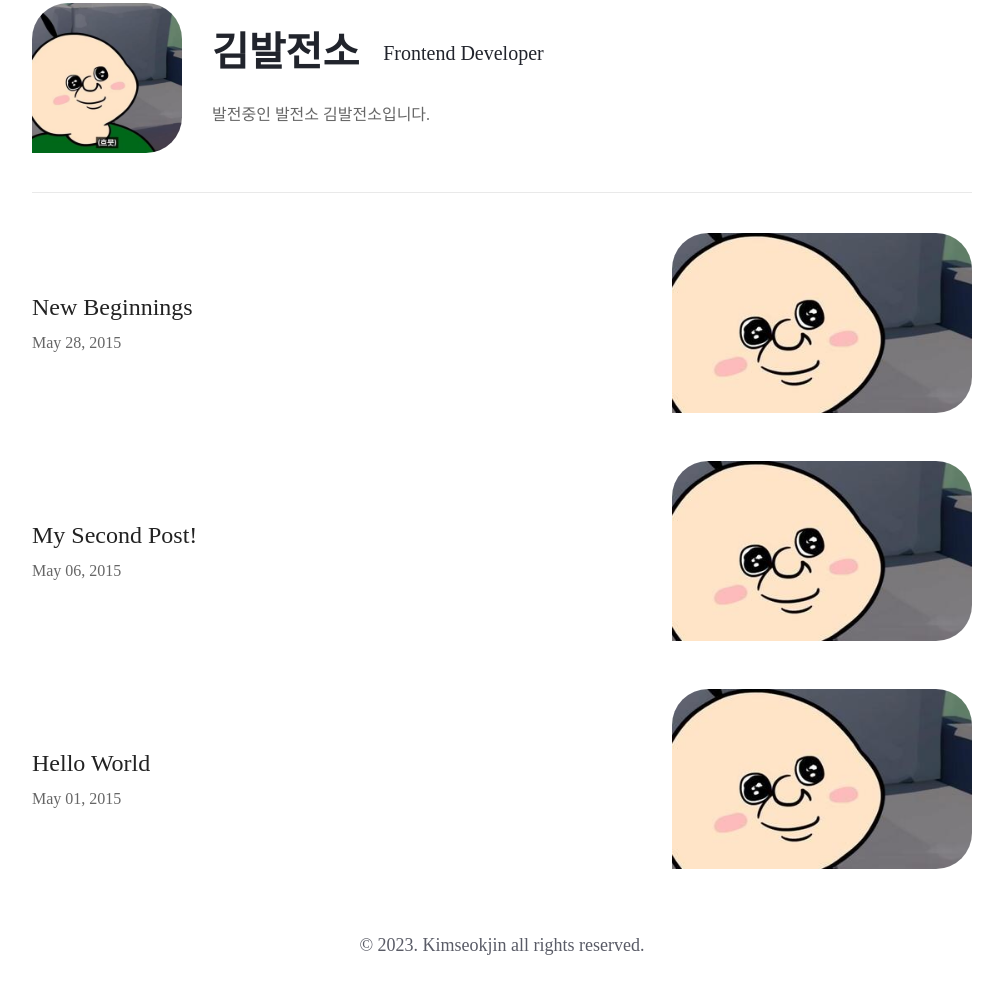
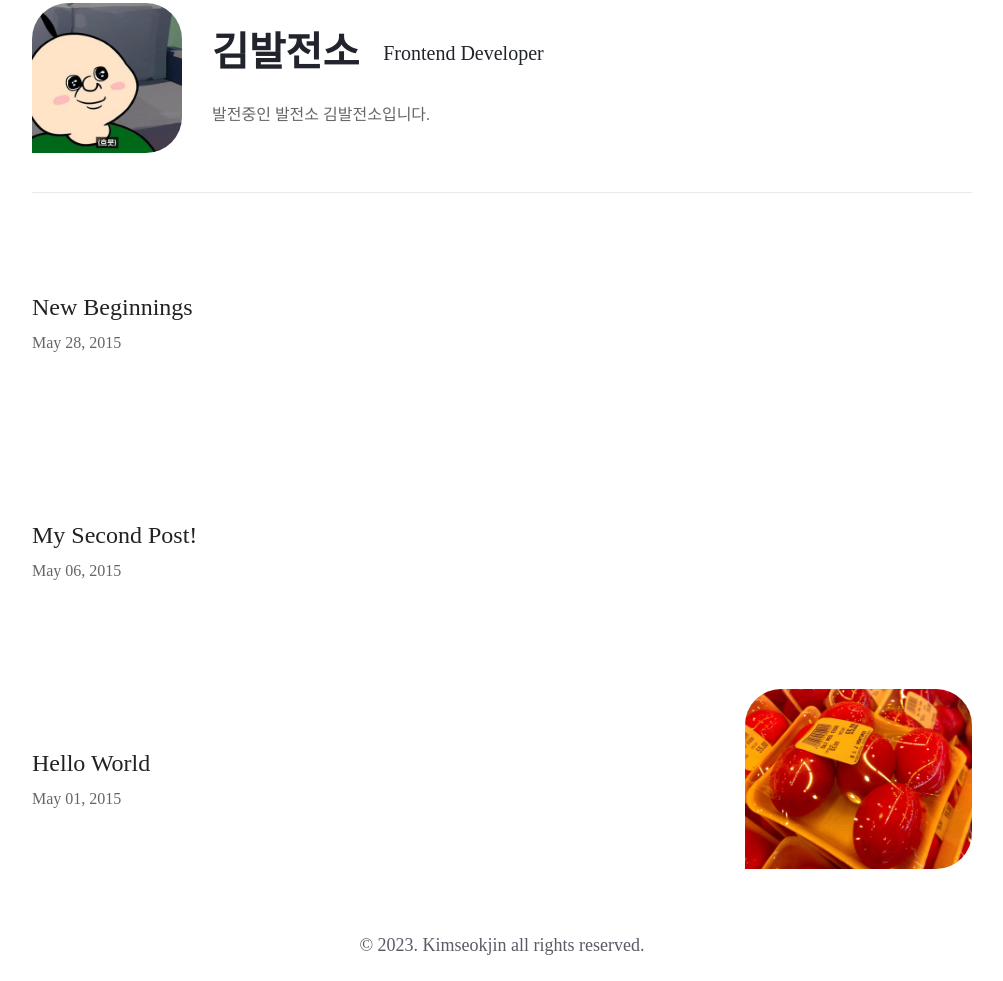
Before and after one commit to SEOKKAMONI/blog, a Gatsby site: page / in a window 1280 px wide. Shown: the part 137-1118 px from the top of the page, without its empty margins (138-1141 px from the left). Built offline with nearby package versions, Linux system fonts and the light colour scheme; Gatsby itself is replaced by a stand-in of ours.

Commit message:
feat: add Thumbnail Image

````diff
--- a/content/blog/hello-world/index.md
+++ b/content/blog/hello-world/index.md
@@ -1,4 +1,5 @@
 ---
+thumbnail: "./salty_egg.jpg"
 title: Hello World
 date: "2015-05-01T22:12:03.284Z"
 description: "Hello World"
@@ -24,7 +25,7 @@ Oh, and here's a great quote from this Wikipedia on
 You can also write code blocks here!
 
 ```js
-const saltyDuckEgg = "chinese preserved food product"
+const saltyDuckEgg = "chinese preserved food product";
 ```
 
 | Number | Title                                    | Year |
--- a/gatsby-config.js
+++ b/gatsby-config.js
@@ -22,12 +22,11 @@ module.exports = {
     },
   },
   plugins: [
-    `gatsby-plugin-image`,
     {
       resolve: `gatsby-source-filesystem`,
       options: {
+        name: `blog`,
         path: `${__dirname}/content/blog`,
-        name: `blog`,
       },
     },
     {
@@ -55,6 +54,7 @@ module.exports = {
           },
           `gatsby-remark-prismjs`,
           `gatsby-plugin-emotion`,
+          `gatsby-plugin-image`,
         ],
       },
     },
@@ -120,7 +120,7 @@ module.exports = {
         // https://css-tricks.com/meta-theme-color-and-trickery/
         // theme_color: `#663399`,
         display: `minimal-ui`,
-        icon: `src/assets/gatsby-icon.png`, // This path is relative to the root of the site.
+        icon: `src/assets/profile.png`, // This path is relative to the root of the site.
       },
     },
   ],
--- a/gatsby-node.js
+++ b/gatsby-node.js
@@ -1,22 +1,11 @@
-/**
- * Implement Gatsby's Node APIs in this file.
- *
- * See: https://www.gatsbyjs.com/docs/reference/config-files/gatsby-node/
- */
-
 const path = require(`path`);
 const { createFilePath } = require(`gatsby-source-filesystem`);
 
-// Define the template for blog post
 const blogPost = path.resolve(`./src/templates/BlogPostTemplate.tsx`);
 
-/**
- * @type {import('gatsby').GatsbyNode['createPages']}
- */
 exports.createPages = async ({ graphql, actions, reporter }) => {
   const { createPage } = actions;
 
-  // Get all markdown blog posts sorted by date
   const result = await graphql(`
     {
       allMarkdownRemark(sort: { frontmatter: { date: ASC } }, limit: 1000) {
@@ -40,10 +29,6 @@ exports.createPages = async ({ graphql, actions, reporter }) => {
 
   const posts = result.data.allMarkdownRemark.nodes;
 
-  // Create blog posts pages
-  // But only if there's at least one markdown file found at "content/blog" (defined in gatsby-config.js)
-  // `context` is available in the template as a prop and as a variable in GraphQL
-
   if (posts.length > 0) {
     posts.forEach((post, index) => {
       const previousPostId = index === 0 ? null : posts[index - 1].id;
@@ -63,9 +48,6 @@ exports.createPages = async ({ graphql, actions, reporter }) => {
   }
 };
 
-/**
- * @type {import('gatsby').GatsbyNode['onCreateNode']}
- */
 exports.onCreateNode = ({ node, actions, getNode }) => {
   const { createNodeField } = actions;
 
@@ -79,48 +61,3 @@ exports.onCreateNode = ({ node, actions, getNode }) => {
     });
   }
 };
-
-/**
- * @type {import('gatsby').GatsbyNode['createSchemaCustomization']}
- */
-exports.createSchemaCustomization = ({ actions }) => {
-  const { createTypes } = actions;
-
-  // Explicitly define the siteMetadata {} object
-  // This way those will always be defined even if removed from gatsby-config.js
-
-  // Also explicitly define the Markdown frontmatter
-  // This way the "MarkdownRemark" queries will return `null` even when no
-  // blog posts are stored inside "content/blog" instead of returning an error
-  createTypes(`
-    type SiteSiteMetadata {
-      author: Author
-      siteUrl: String
-      social: Social
-    }
-
-    type Author {
-      name: String
-      summary: String
-    }
-
-    type Social {
-      twitter: String
-    }
-
-    type MarkdownRemark implements Node {
-      frontmatter: Frontmatter
-      fields: Fields
-    }
-
-    type Frontmatter {
-      title: String
-      description: String
-      date: Date @dateformat
-    }
-
-    type Fields {
-      slug: String
-    }
-  `);
-};
--- a/src/components/Header.tsx
+++ b/src/components/Header.tsx
@@ -51,10 +51,10 @@ const StyledContactButton = styled.button`
   display: flex;
   justify-content: center;
   align-items: center;
+  height: 40px;
   border-radius: 20px 20px 20px 0;
   font-size: 18px;
   font-weight: medium;
-  height: 40px;
   padding: 0 16px;
   color: #222;
   background-color: "#F6F6F6";
--- a/src/components/PostCard.tsx
+++ b/src/components/PostCard.tsx
@@ -1,15 +1,22 @@
 import styled from "@emotion/styled";
 import { Link } from "gatsby";
-import { StaticImage } from "gatsby-plugin-image";
+import { GatsbyImage, getImage, IGatsbyImageData } from "gatsby-plugin-image";
 
 type PostCardProps = {
+  thumbnail?: IGatsbyImageData;
   title: string;
   description: string;
   slug: string;
   date: string;
 };
 
-const PostCard = ({ title, description, slug, date }: PostCardProps) => {
+const PostCard = ({
+  thumbnail,
+  title,
+  description,
+  slug,
+  date,
+}: PostCardProps) => {
   return (
     <Link to={slug} style={{ width: "100%" }}>
       <StyledPostCard>
@@ -17,13 +24,17 @@ const PostCard = ({ title, description, slug, date }: PostCardProps) => {
           <StyledTitle>{title}</StyledTitle>
           <StyledDate>{date}</StyledDate>
         </StyledInfoWrapper>
-        <StaticImage
-          src="../assets/profile.png"
-          style={{ borderRadius: "36px 36px 36px 0" }}
-          width={300}
-          height={180}
-          alt="Thumbnail Image"
-        />
+        {thumbnail && (
+          <GatsbyImage
+            image={thumbnail}
+            style={{
+              width: "300px",
+              height: "180px",
+              borderRadius: "36px 36px 36px 0",
+            }}
+            alt={`${slug} Thumbnail Image`}
+          />
+        )}
       </StyledPostCard>
     </Link>
   );
@@ -48,12 +59,14 @@ const StyledInfoWrapper = styled.div`
   display: flex;
   flex-direction: column;
   gap: 16px;
+  width: 100%;
 `;
 
-const StyledTitle = styled.span`
+const StyledTitle = styled.p`
   color: #222;
   font-size: 24px;
   font-weight: medium;
+  max-width: 80%;
 `;
 
 const StyledDate = styled.span`
--- a/src/pages/index.tsx
+++ b/src/pages/index.tsx
@@ -6,6 +6,7 @@ import { AllMarkdownRemark, SiteMetadata } from "../types/types";
 import styled from "@emotion/styled";
 import PostCard from "../components/PostCard";
 import Bio from "../components/Bio";
+import { getImage } from "gatsby-plugin-image";
 
 type AllPostPageProps = {
   data: {
@@ -24,6 +25,7 @@ const AllPostPage = ({ data }: AllPostPageProps) => {
       <Bio />
       <StyledPostList>
         {posts.map(post => {
+          const thumbnail = getImage(post.frontmatter.thumbnail);
           const title = post.frontmatter.title || post.fields.slug;
           const description = post.frontmatter.description || post.excerpt;
           const date = post.frontmatter.date;
@@ -32,6 +34,7 @@ const AllPostPage = ({ data }: AllPostPageProps) => {
           return (
             <PostCard
               key={slug}
+              thumbnail={thumbnail}
               slug={slug}
               title={title}
               description={description}
@@ -71,9 +74,14 @@ export const pageQuery = graphql`
           slug
         }
         frontmatter {
-          date(formatString: "MMMM DD, YYYY")
+          thumbnail {
+            childImageSharp {
+              gatsbyImageData
+            }
+          }
           title
           description
+          date(formatString: "MMMM DD, YYYY")
         }
       }
     }
--- a/src/types/types.ts
+++ b/src/types/types.ts
@@ -1,3 +1,5 @@
+import { IGatsbyImageData } from "gatsby-plugin-image";
+
 export type SiteMetadata = {
   title: string;
 };
@@ -13,6 +15,7 @@ export type MarkdownRemark = {
 };
 
 export type Frontmatter = {
+  thumbnail: IGatsbyImageData;
   date: string;
   title: string;
   description: string;
````
Also changed, not shown: content/blog/hello-world/profile.png (added).
